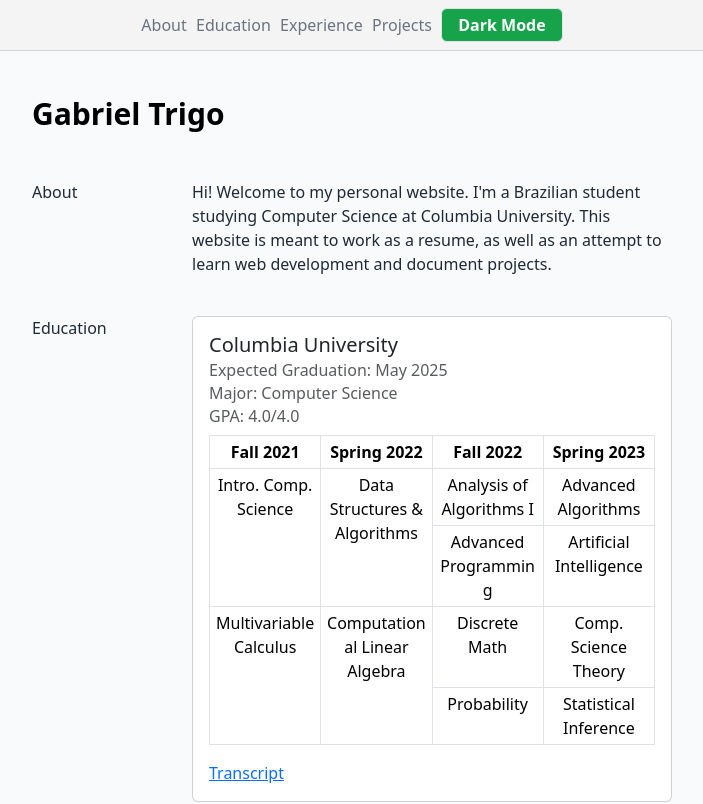
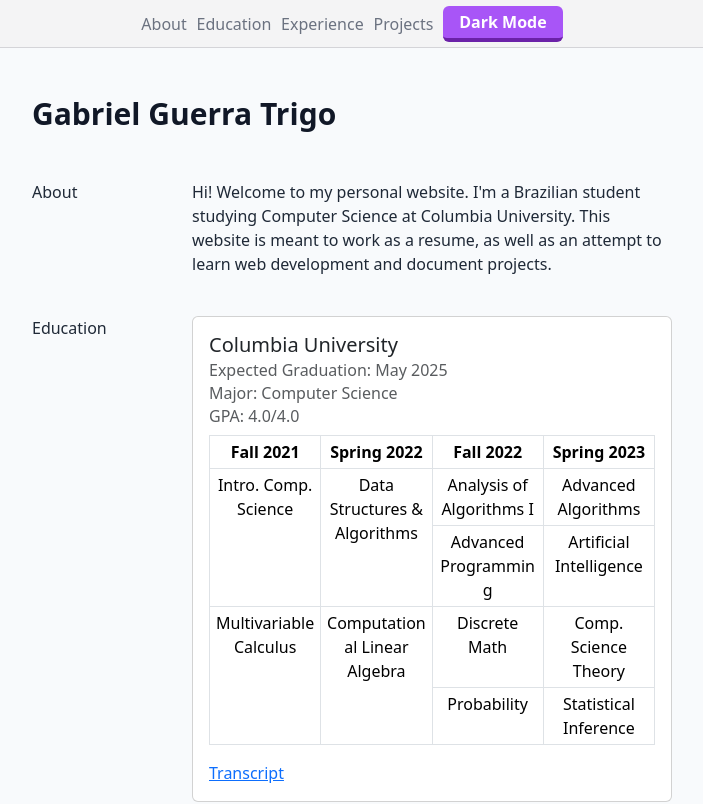
Before and after one commit to gabriel-trigo/gabriel-guerra-trigo, a Next.js app: page / in a window 1280 px wide. Shown: the top 804 px of the page, without its empty margins (288-991 px from the left). Built offline with nearby package versions, Linux system fonts and the light colour scheme.

Commit message:
fixed compatibility for safari

```diff
--- a/app/Experiences.js
+++ b/app/Experiences.js
@@ -47,7 +47,7 @@
                     <li>
                         Obtained 4.52/5 (Fall 2022) and 4.81/5 (Spring 2023) average
                         scores on end-of-semester anonymous student evaluations.
-                        See my detailed evaluations for <a href={"/fall_2022.pdf"}>Fall 2022</a> and <a href={"/spring_2022.pdf"}>Spring 2022</a>.
+                        See my detailed evaluations for <a href={"/fall_2022.pdf"}>Fall 2022</a> and <a href={"/spring_2023.pdf"}>Spring 2023</a>.
                     </li>
                 </div>
             </div>
--- a/app/Navbartw.js
+++ b/app/Navbartw.js
@@ -19,8 +19,8 @@
     }, [isDarkMode]);
 
   return (
-    <div className="fixed top-0 h-fit inset-x-0
-        bg-zinc-100 border-b border-zinc-300 p-2 z-[10]">
+    <div className="fixed top-0 inset-x-0
+        bg-zinc-100 border-b border-zinc-300 p-2 z-[10] inline-flex h-12">
         <div className="w-1/3 h-full mx-auto items-center
             justify-between gap-2 flex">
             <a className="no-underline text-gray-500 hover:text-black"
@@ -31,7 +31,7 @@
                 href="#Experience">Experience</a>
             <a className="no-underline text-gray-500 hover:text-black"
                 href="#Projects">Projects</a>
-            <button className="bg-green-600 hover:bg-green-700 border border-green-800 px-3 py-1 text-white font-semibold rounded" onClick={toggleDarkMode}>
+            <button className="bg-purple-500 hover:bg-purple-400 border-b-4 border-purple-800 px-3 py-1 text-white font-semibold rounded" onClick={toggleDarkMode}>
                 Dark Mode
             </button>
         </div>
--- a/app/Section.js
+++ b/app/Section.js
@@ -1,7 +1,7 @@
 const Section = (props) => {
     return (
         <>
-            <div className="flex text-gray-800 pb-10">
+            <div className="flex text-gray-800 dark:text-gray-400 pb-10">
                 <div id={props.id} className="basis-1/4">
                     {props.title}
                 </div>
--- a/app/Title.js
+++ b/app/Title.js
@@ -1,7 +1,7 @@
 const Title = () => {
     return (
-        <h1 className="text-black font-semibold font-sans text-3xl pb-10">
-            Gabriel Trigo
+        <h1 className="text-gray-900 dark:text-gray-100 font-semibold font-sans text-3xl pb-10">
+            Gabriel Guerra Trigo
         </h1>
     );
 }
--- /dev/null
+++ b/app/_app.js
@@ -0,0 +1,3 @@
+export default function MyApp({ Component, pageProps }) {
+    return <Component {...pageProps} />
+  }
--- a/app/layout.js
+++ b/app/layout.js
@@ -10,7 +10,7 @@
 
 export default function RootLayout({ children }) {
   return (
-    <html lang="en" className="bg-zinc-100 dark">
+    <html lang="en" className="">
       <body className="pt-12 bg-slate-50 dark:bg-black">{children}</body>
     </html>
   )
```
